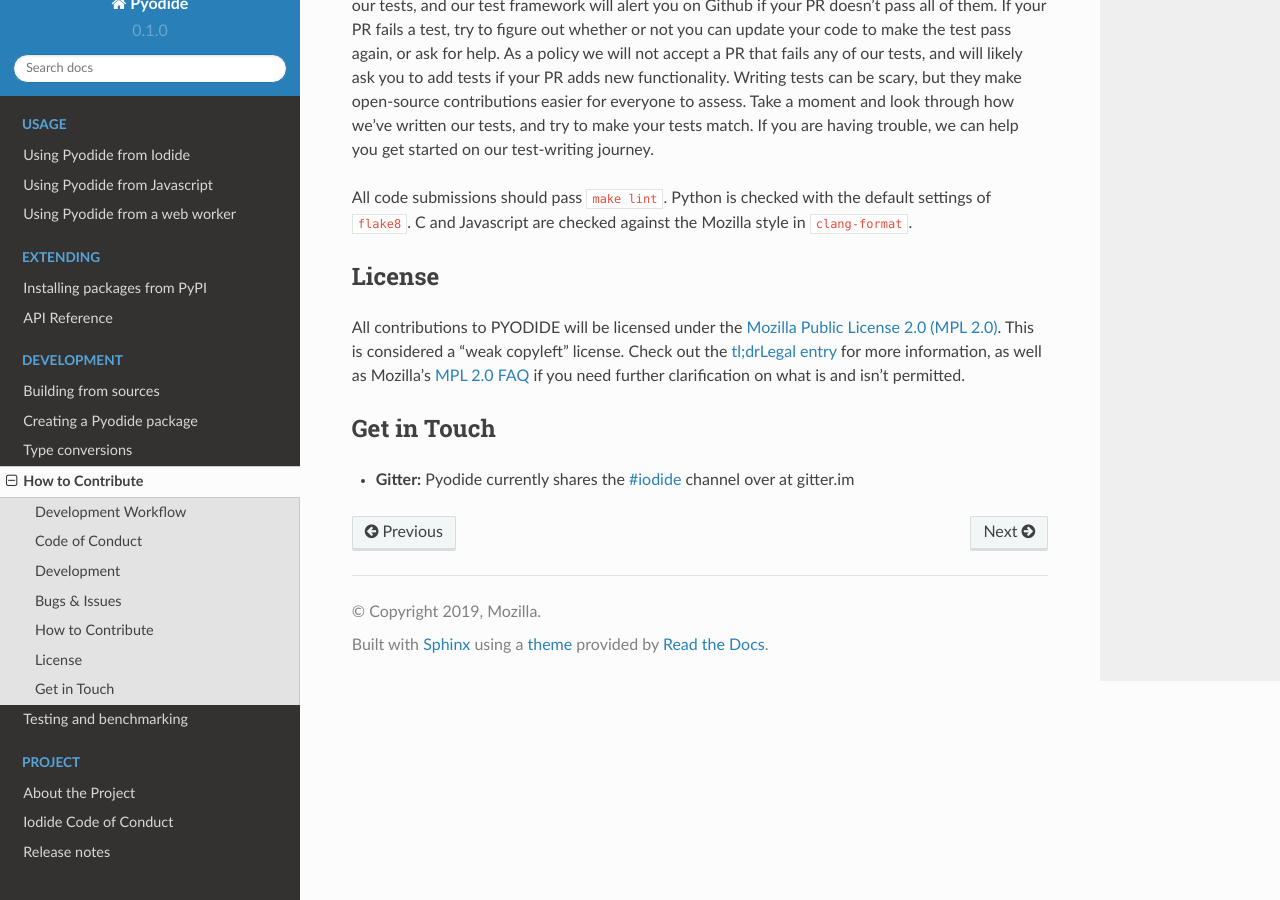
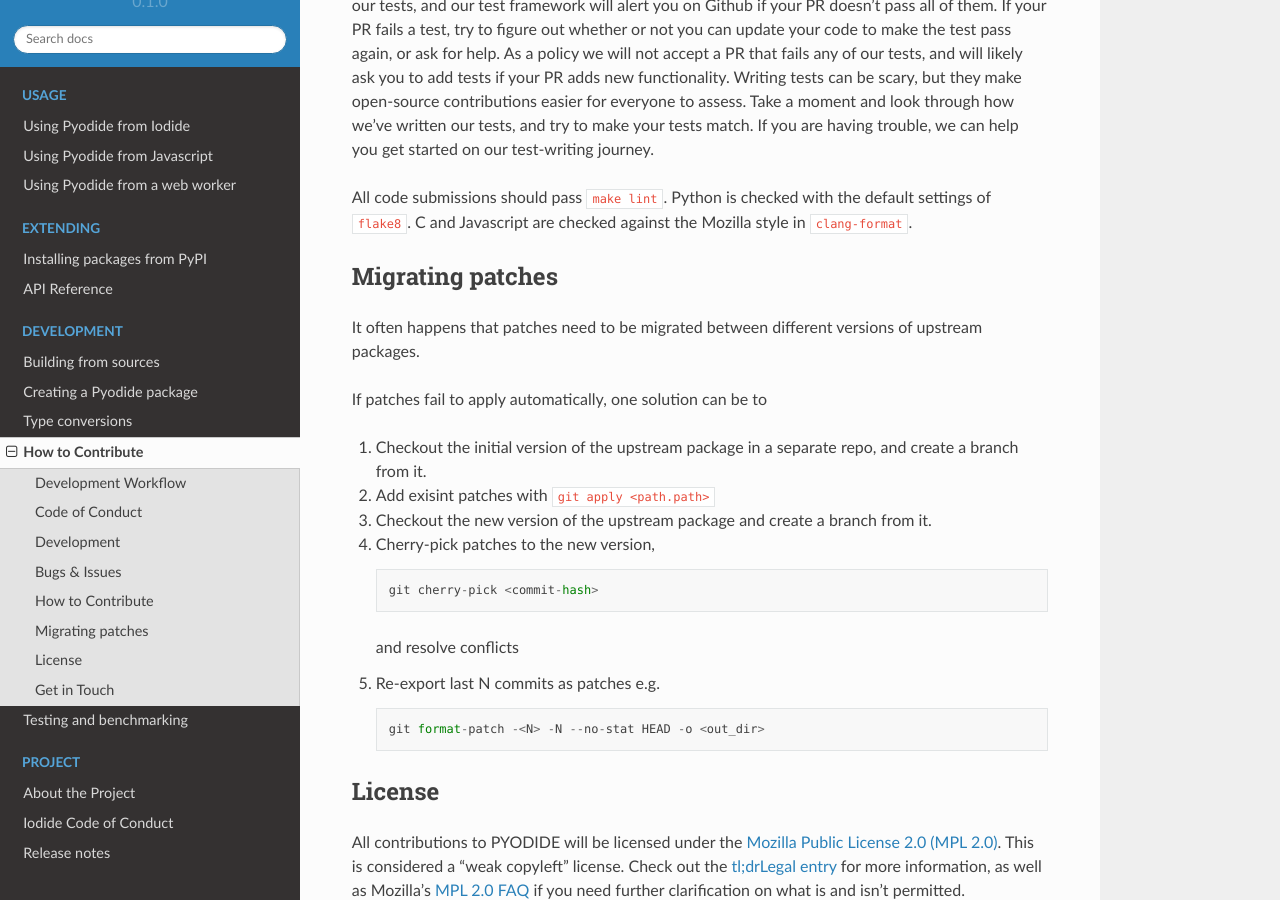
Before and after one commit to pyodide/pyodide, a Sphinx documentation site: the page built from docs/contributing.md, in a window 1280 px wide and 900 px high, scrolled down 1853 px. Built offline with Sphinx 7.4.7 and the Read the Docs theme 2.0.0, drawn with Linux system fonts in a browser that asks for light colours; the version number is read from the project's files by our own code.

````diff
--- a/docs/contributing.md
+++ b/docs/contributing.md
@@ -47,6 +47,23 @@
 
 All code submissions should pass `make lint`.  Python is checked with the default settings of `flake8`.  C and Javascript are checked against the Mozilla style in `clang-format`.
 
+## Migrating patches
+
+It often happens that patches need to be migrated between different versions of upstream packages.
+
+If patches fail to apply automatically, one solution can be to
+1. Checkout the initial version of the upstream package in a separate repo, and create a branch from it.
+2. Add exisint patches with `git apply <path.path>`
+3. Checkout the new version of the upstream package and create a branch from it.
+4. Cherry-pick patches to the new version,
+   ```
+   git cherry-pick <commit-hash>
+   ```
+   and resolve conflicts
+5. Re-export last N commits as patches e.g.
+   ```
+   git format-patch -<N> -N --no-stat HEAD -o <out_dir>
+   ```
 
 ## License
 
````
Also changed, not shown: 20 other files.
